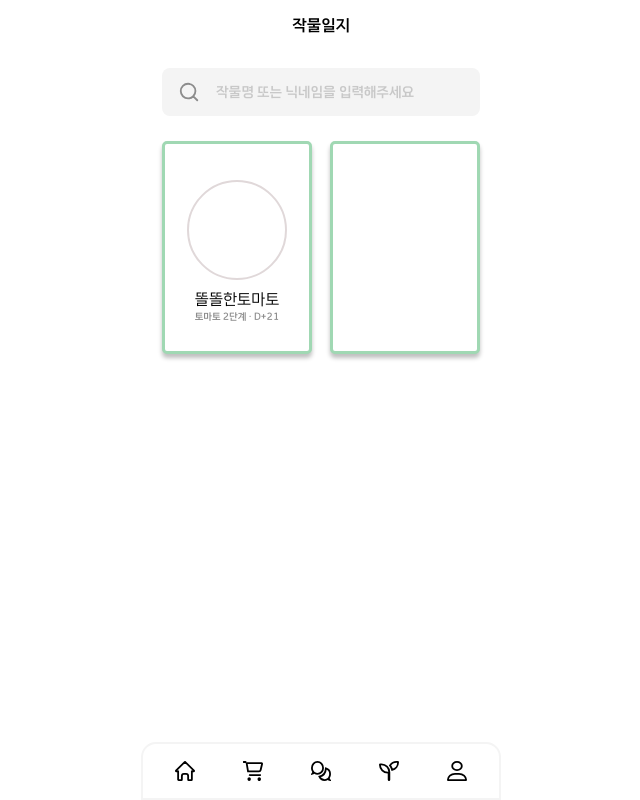
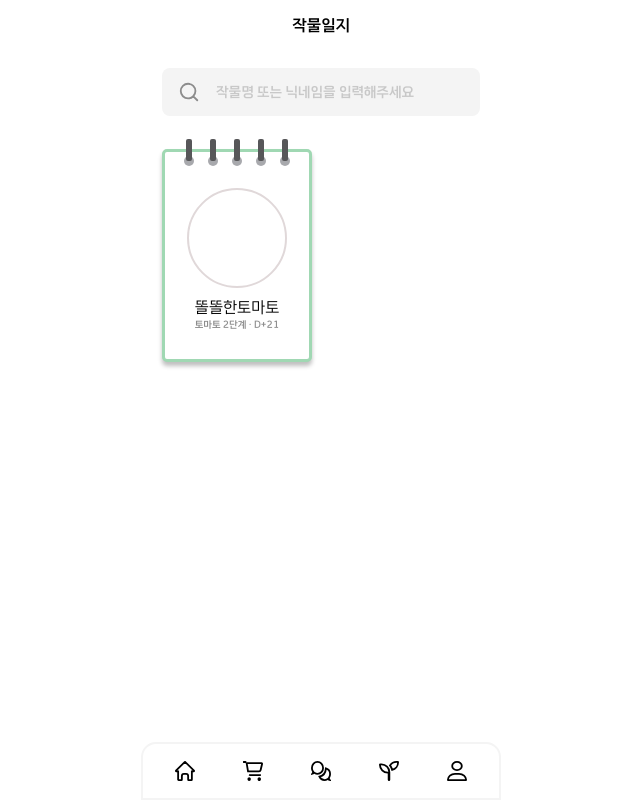
Before and after one commit to makeUgreat/Fullerting, a React (Vite) app in the folder frontend/: page /diary in a window 1280 px wide. Shown: the whole page, without its empty margins (319-959 px from the left). Built offline with nearby package versions, Linux system fonts and the light colour scheme.

Commit message:
[design] : 작물일지 수첩 모양 css 추가

```diff
--- a/frontend/src/components/diary/CropCard.tsx
+++ b/frontend/src/components/diary/CropCard.tsx
@@ -8,10 +8,10 @@ const CardListBox = styled.div`
   gap: 1rem 1.125rem;
   flex-shrink: 0;
   flex-wrap: wrap;
-  /* position: relative; */
 `;
 
 const CardItemBox = styled.div`
+  position: relative;
   display: flex;
   flex-direction: column;
   justify-content: center;
@@ -23,12 +23,16 @@ const CardItemBox = styled.div`
   background: #fff;
   box-shadow: 0px 4px 4px 0px rgba(0, 0, 0, 0.25);
   gap: 0.3rem;
+  margin: 0.5rem 0;
 `;
 
 const CardItemDecoBox = styled.div`
+  position: absolute;
+  top: -0.8rem;
   width: 6.625rem;
   height: 1.6875rem;
   flex-shrink: 0;
+  z-index: 1;
 `;
 
 const CropImageBox = styled.div`
@@ -54,7 +58,8 @@ const CropInfoBox = styled.div`
 const CropCard = () => {
   return (
     <CardListBox>
-      {/* <CardItemDecoBox>
+      <CardItemBox>
+        <CardItemDecoBox>
           <svg
             xmlns="http://www.w3.org/2000/svg"
             width="106"
@@ -73,8 +78,7 @@ const CropCard = () => {
             <rect x="74" width="6" height="22" rx="2" fill="#575759" />
             <rect x="98" width="6" height="22" rx="2" fill="#575759" />
           </svg>
-      </CardItemDecoBox> */}
-      <CardItemBox>
+        </CardItemDecoBox>
         <CropImageBox>
           <img src="" alt="" />
         </CropImageBox>
@@ -87,7 +91,6 @@ const CropCard = () => {
           <span>D+21</span>
         </CropInfoBox>
       </CardItemBox>
-      <CardItemBox></CardItemBox>
     </CardListBox>
   );
 };
```
Lines whose indentation alone changed are shown as unchanged.
